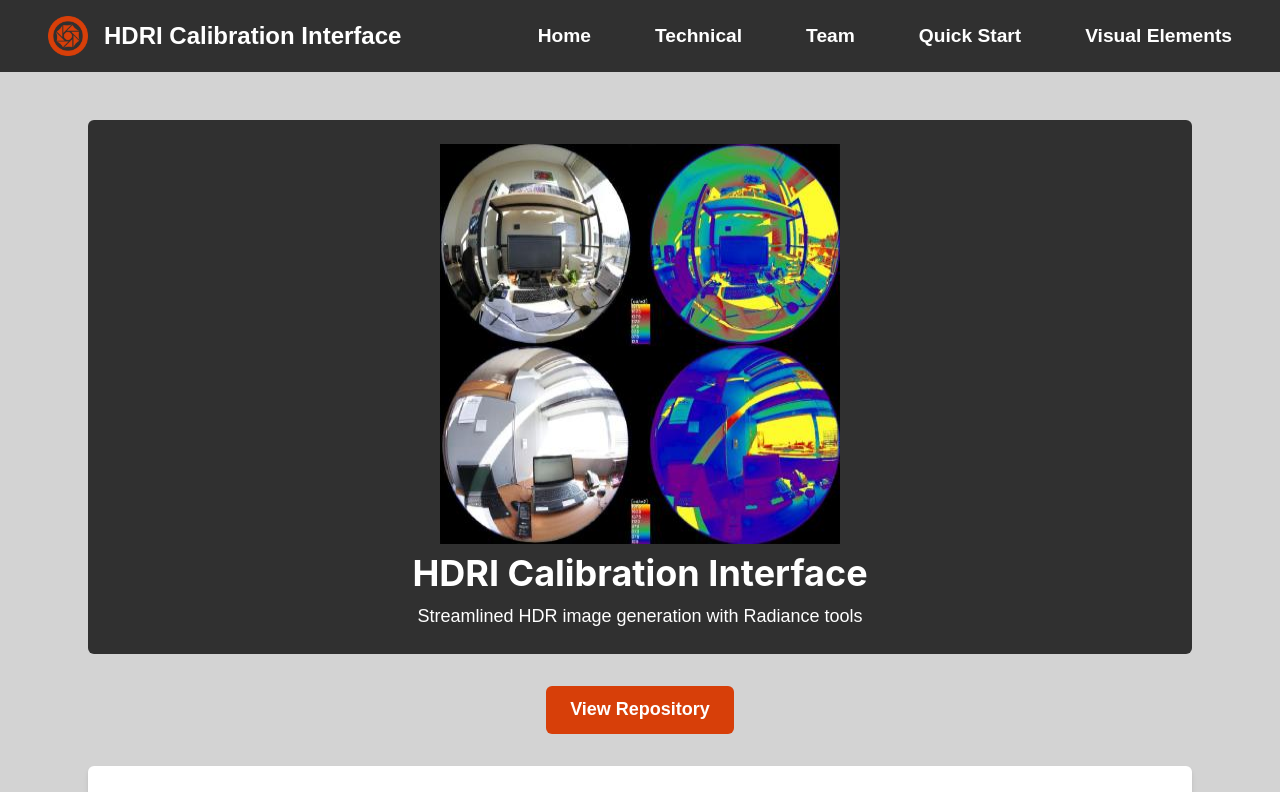
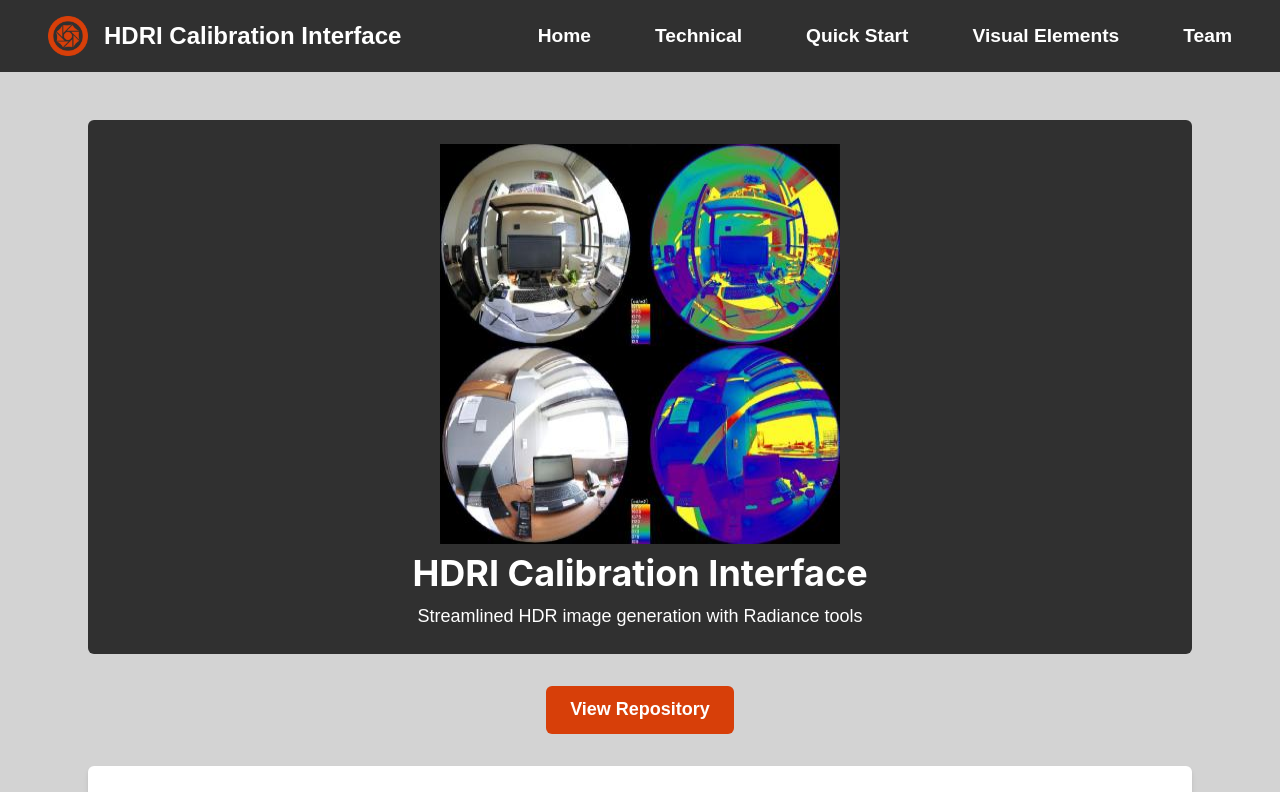
Before and after one commit to ArtinL/hdri-landing, a React (Create React App) app: page / in a window 1280 px wide. Shown: the top 792 px of the page. Built offline with nearby package versions, Linux system fonts and the light colour scheme.

Commit message:
Moved Teams page to last in navbar

```diff
--- a/src/components/nav-bar/NavBar.tsx
+++ b/src/components/nav-bar/NavBar.tsx
@@ -19,15 +19,15 @@ export default function NavBar() {
           <ChakraLink as={Link} to="/technical" fontWeight="bold" color="white" _hover={{ color: 'lightgray' }}>
             Technical
           </ChakraLink>
-          <ChakraLink as={Link} to="/team" fontWeight="bold" color="white" _hover={{ color: 'lightgray' }}>
-            Team
-          </ChakraLink>
           <ChakraLink as={Link} to="/quickstart" fontWeight="bold" color="white" _hover={{ color: 'lightgray' }}>
             Quick Start
           </ChakraLink>
           <ChakraLink as={Link} to="/visualelements" fontWeight="bold" color="white" _hover={{ color: 'lightgray' }}>
             Visual Elements
           </ChakraLink>
+          <ChakraLink as={Link} to="/team" fontWeight="bold" color="white" _hover={{ color: 'lightgray' }}>
+            Team
+          </ChakraLink>
         </Flex>
       </Flex>
     </Box>
```
